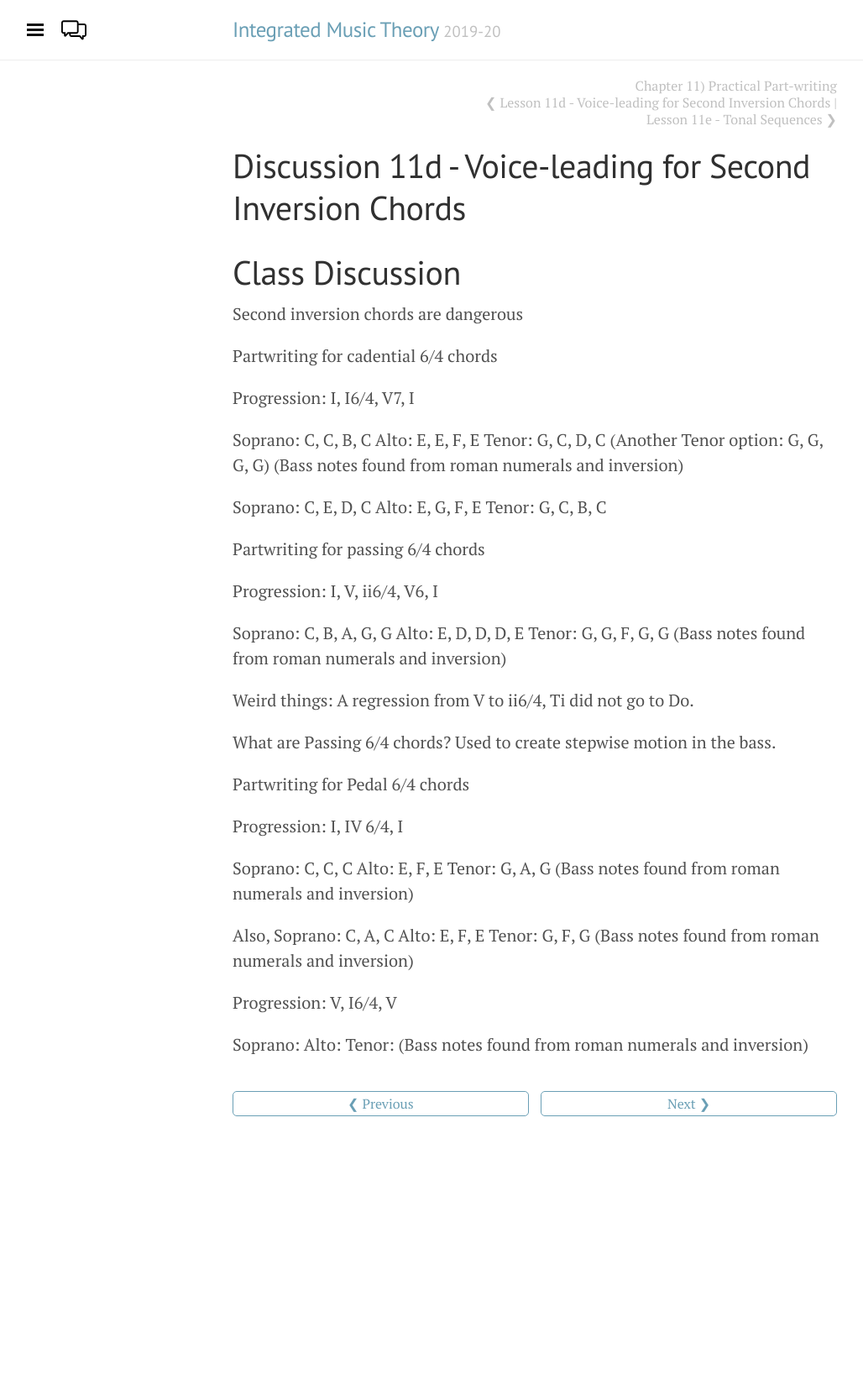
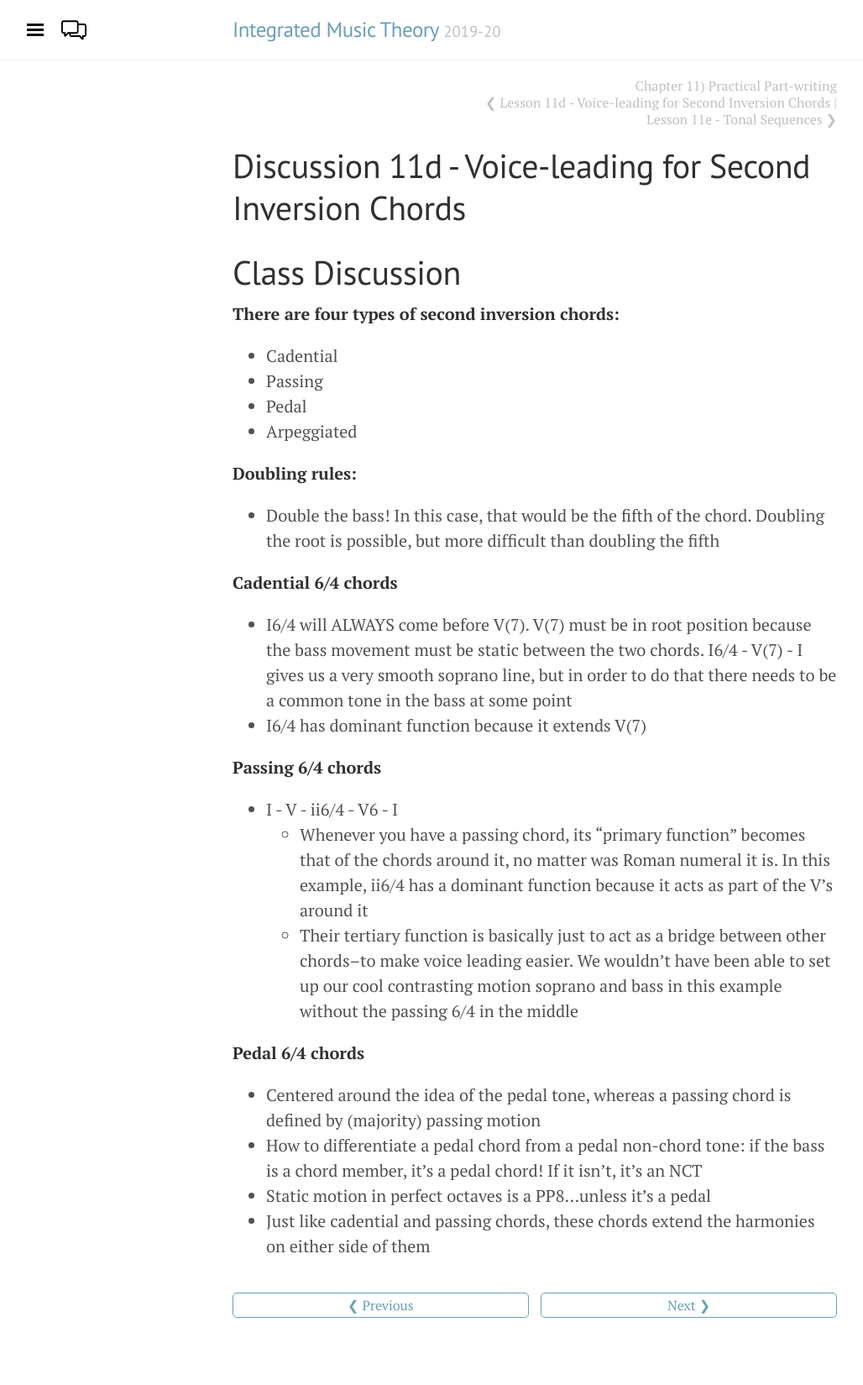
Before and after one commit to intmus/inttheory19-20, a Jekyll site: the page built from _11-further-part-writing/d2-voiceleadingsecond.md, in a window 1280 px wide. Shown: the whole page at 84% size, without its empty margins (3-1031 px from the left). Built offline with Jekyll 4.4.1, drawn with Linux system fonts in a browser that asks for light colours; before the commit the page ends 1409 px from its top, so only the background shows below that.

Commit message:
Added 11d discussion

```diff
--- a/_11-further-part-writing/d2-voiceleadingsecond.md
+++ b/_11-further-part-writing/d2-voiceleadingsecond.md
@@ -5,35 +5,26 @@ title: Discussion 11d - Voice-leading for Second Inversion Chords
 
 # Class Discussion
 
-Second inversion chords are dangerous
+**There are four types of second inversion chords:**
+- Cadential
+- Passing
+- Pedal
+- Arpeggiated
 
-Partwriting for cadential 6/4 chords
+**Doubling rules:**
+- Double the bass! In this case, that would be the fifth of the chord. Doubling the root is possible, but more difficult than doubling the fifth
 
-Progression: I, I6/4, V7, I
+**Cadential 6/4 chords**
+- I6/4 will ALWAYS come before V(7). V(7) must be in root position because the bass movement must be static between the two chords. I6/4 - V(7) - I gives us a very smooth soprano line, but in order to do that there needs to be a common tone in the bass at some point
+- I6/4 has dominant function because it extends V(7)
 
-Soprano: C, C, B, C  Alto: E, E, F, E  Tenor: G, C, D, C (Another Tenor option: G, G, G, G)  (Bass notes found from roman numerals and inversion)
+**Passing 6/4 chords**
+- I - V - ii6/4 - V6 - I
+  - Whenever you have a passing chord, its "primary function" becomes that of the chords around it, no matter was Roman numeral it is. In this example, ii6/4 has a dominant function because it acts as part of the V's around it
+  - Their tertiary function is basically just to act as a bridge between other chords--to make voice leading easier. We wouldn't have been able to set up our cool contrasting motion soprano and bass in this example without the passing 6/4 in the middle
 
-Soprano: C, E, D, C  Alto: E, G, F, E  Tenor: G, C, B, C
-
-Partwriting for passing 6/4 chords
-
-Progression: I, V, ii6/4, V6, I
-
-Soprano: C, B, A, G, G  Alto: E, D, D, D, E  Tenor: G, G, F, G, G  (Bass notes found from roman numerals and inversion)
-
-Weird things: A regression from V to ii6/4, Ti did not go to Do.
-
-
-What are Passing 6/4 chords? Used to create stepwise motion in the bass.
-
-Partwriting for Pedal 6/4 chords
-
-Progression: I, IV 6/4, I
-
-Soprano: C, C, C  Alto: E, F, E  Tenor: G, A, G  (Bass notes found from roman numerals and inversion)
-
-Also, Soprano: C, A, C  Alto: E, F, E  Tenor: G, F, G  (Bass notes found from roman numerals and inversion)
-
-Progression: V, I6/4, V
-
-Soprano:  Alto:  Tenor:  (Bass notes found from roman numerals and inversion)
+**Pedal 6/4 chords**
+- Centered around the idea of the pedal tone, whereas a passing chord is defined by (majority) passing motion
+- How to differentiate a pedal chord from a pedal non-chord tone: if the bass is a chord member, it's a pedal chord! If it isn't, it's an NCT
+- Static motion in perfect octaves is a PP8...unless it's a pedal
+- Just like cadential and passing chords, these chords extend the harmonies on either side of them
```
